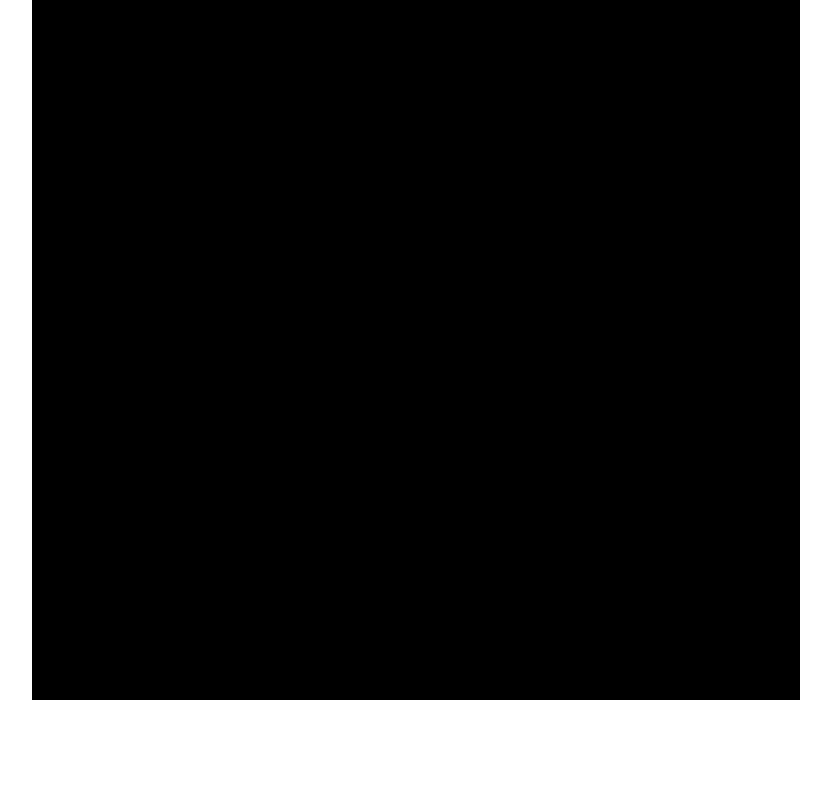
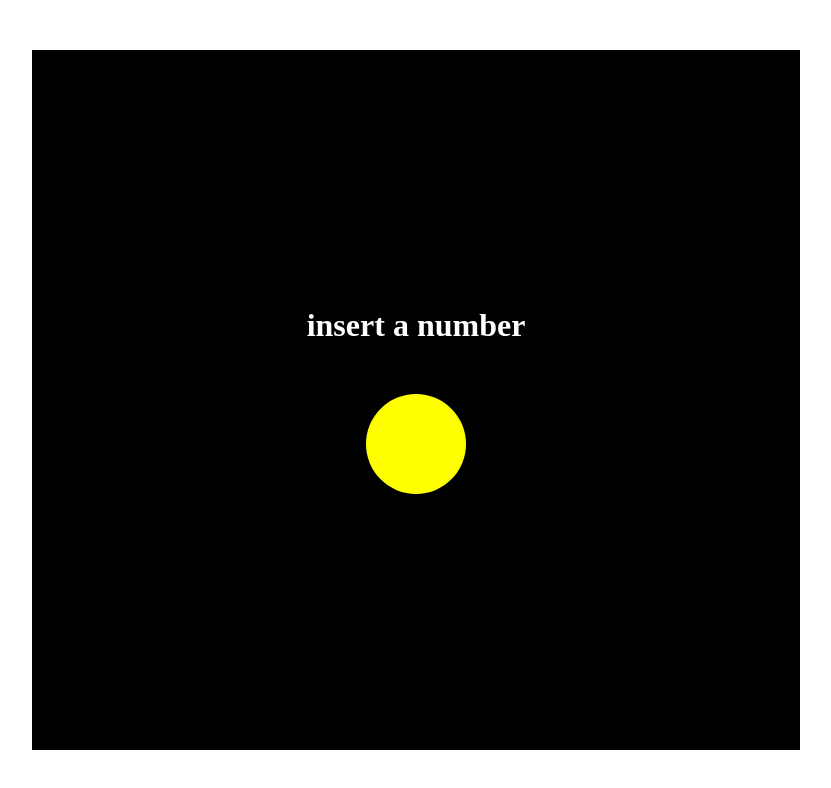
Before and after one commit to MahsumaRezai/JavaScript_game, a website: page index.html in a window 1280 px wide. Shown: the whole page, without its empty margins (224-1055 px from the left). Drawn offline with Linux system fonts and the light colour scheme.

Commit message:
work on style sections

```diff
--- a/index.html
+++ b/index.html
@@ -12,8 +12,12 @@
 
 <body>
     <div class="container">
-        <div>
+        <div class="text">
             <h1>insert a number</h1>
+
+        </div>
+        <div class="cricle">
+
 
         </div>
 
--- a/scss/main.scss
+++ b/scss/main.scss
@@ -12,4 +12,16 @@
     width: 60%;
     height: 700px;
     margin: 0% auto;
+    gap: 50px;
+    margin-top: 50px;
 }
+.text {
+    color: white;
+
+}
+.cricle {
+    background: yellow;
+    width: 100px;
+    height: 100px;
+    border-radius: 100px;
+}
```
Also changed, not shown: css/style.css.
